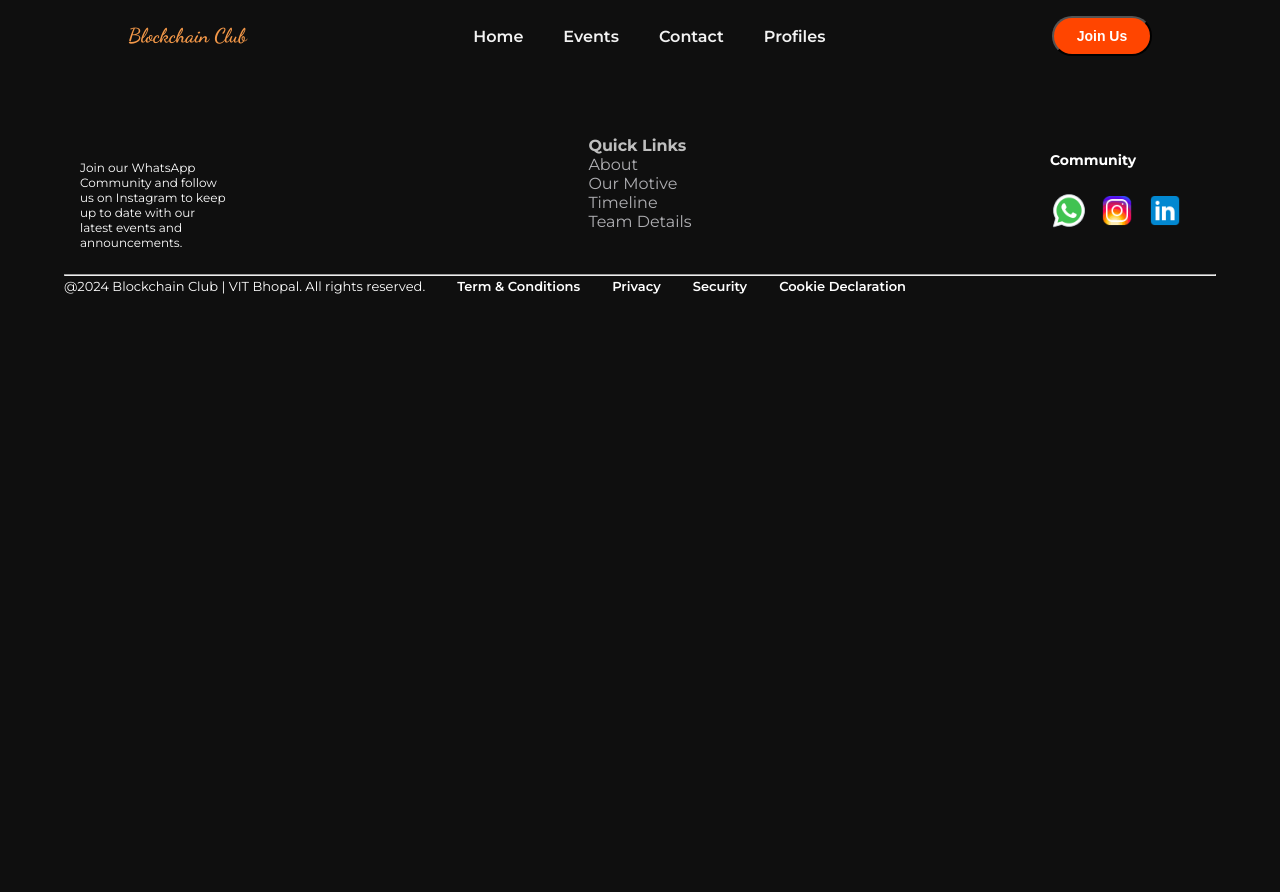
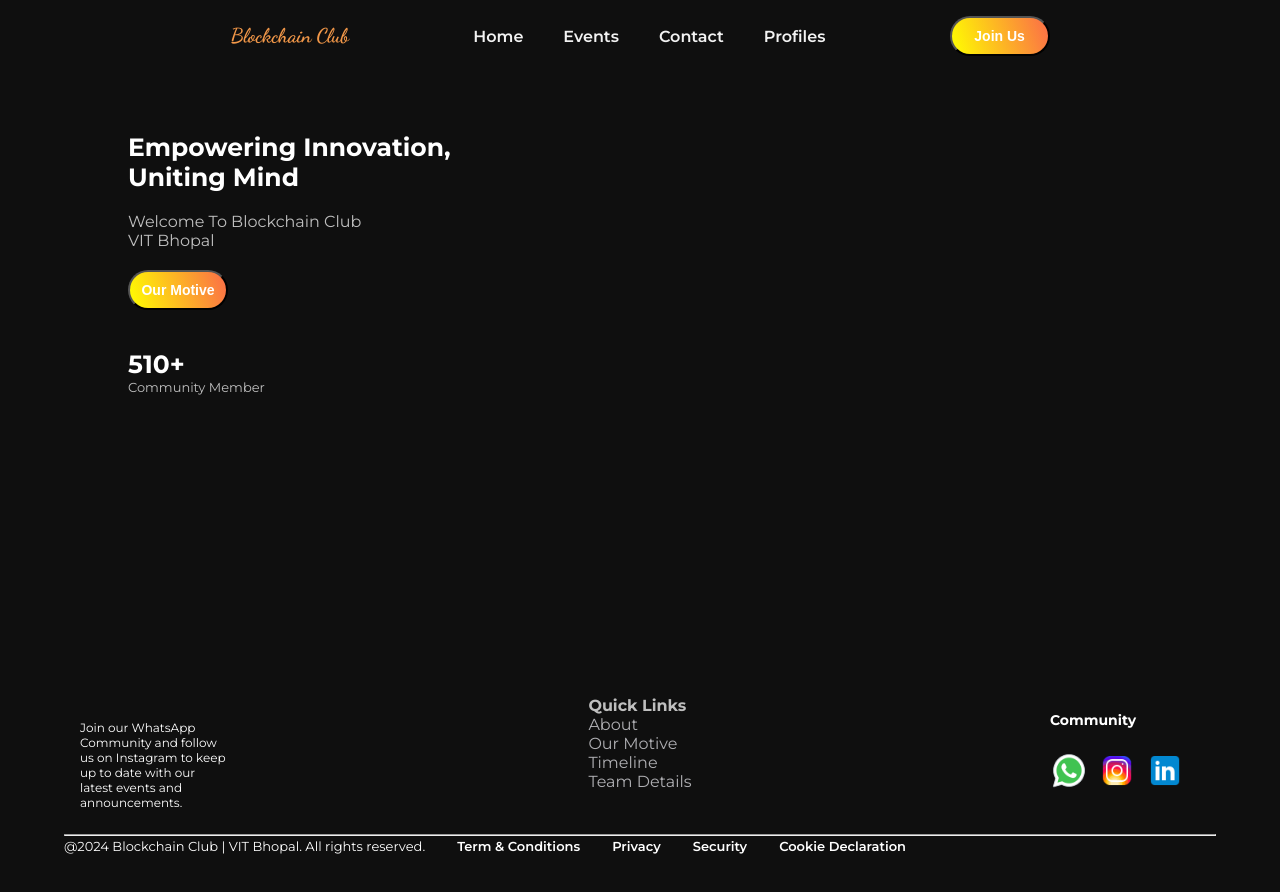
Before and after one commit to BlockChainVITB/BlockChain_VITB_Official, a React (Vite) app in the folder frontend/: page / in a window 1280 px wide. Shown: the top 892 px of the page. Before the commit the page ends 800 px from the top, so only its background shows below. Built offline with nearby package versions, Linux system fonts and the light colour scheme.

Commit message:
herosection

```diff
--- a/frontend/src/App.jsx
+++ b/frontend/src/App.jsx
@@ -3,11 +3,13 @@ import { Route, Routes } from "react-router-dom";
 import Navbar from './components/Navbar';
 import Footer from './components/Footer';
 import { Events, Contact, Home, Profiles } from "./components/pages";
+import HeroSection from './components/pages/HeroSection';
 
 function App() {
   return (
     <div className='App'>
       <Navbar />
+      <HeroSection />
       <Routes>
         <Route path="/" element={<Home />} />
         <Route path="/events" element={<Events />} />
--- a/frontend/src/components/Navbar.css
+++ b/frontend/src/components/Navbar.css
@@ -74,7 +74,7 @@
   font-weight: bolder;
   font-size: 14px;
   border-radius: 25px;
-  background: orangered;
+  background-image: linear-gradient(72deg, #FFFF00, #FB6D48);
   padding: 20px, 40px, 21px, 40px;
   width: 100px;
   height: 40px;
@@ -84,7 +84,7 @@
 }
 
 .navBtn:hover {
-  color: #F57D1F;
+  color: var(--first-color);
   transition: all;
   transition-duration: 200ms;
 }
--- a/frontend/src/components/Navbar.jsx
+++ b/frontend/src/components/Navbar.jsx
@@ -1,6 +1,7 @@
 import React, { useState } from "react";
 import { NavLink } from "react-router-dom";
 import { IoClose, IoMenu } from "react-icons/io5";
+
 import "./Navbar.css";
 
 const Navbar = () => {
@@ -18,7 +19,7 @@ const Navbar = () => {
   return (
     <header className="header">
       <nav className="nav container">
-        <NavLink to="/" className="nav__logo">
+        <NavLink className="nav__logo">
           Blockchain Club
         </NavLink>
 
--- /dev/null
+++ b/frontend/src/components/pages/HeroSection.css
@@ -0,0 +1,58 @@
+.container {
+    width: 80%;
+    top: 0px;
+    left: 0;
+    background-color: transparent;
+    z-index: var(--z-fixed);
+    margin: 0 auto;
+}
+
+.content {
+    display: flex;
+    flex-direction: column;
+    gap: 20px;
+    width: 60%;
+    top: 60px;
+    position: relative;
+    height: 560px;
+
+}
+
+.heading {
+    width: 350px;
+    font-size: 25px;
+    color: white;
+    font-weight: bold;
+
+}
+
+.btn-join-now {
+    color: white;
+    /* padding-left: 1rem;
+        padding-right: 1rem; */
+    font-weight: bolder;
+    font-size: 14px;
+    border-radius: 25px;
+    background-image: linear-gradient(72deg, #FFFF00, #FB6D48);
+    padding: 20px, 40px, 21px, 40px;
+    width: 100px;
+    height: 40px;
+    /* background-color: rgb(245, 205, 7); */
+    border-radius: 9999PX;
+    align-content: center;
+}
+
+.para {
+    width: 260px;
+
+}
+
+.number {
+    font-weight: bold;
+    font-size: 25px;
+    color: white;
+}
+
+.text {
+    font-size: 13px;
+}
--- /dev/null
+++ b/frontend/src/components/pages/HeroSection.jsx
@@ -0,0 +1,40 @@
+import './HeroSection.css';
+function HeroSection() {
+    return (
+        <div className="container">
+            <div className="content">
+                <div className="heading">Empowering Innovation, Uniting Mind</div>
+
+                <div className="para">
+                    Welcome To Blockchain Club VIT Bhopal
+                </div>
+
+                <div className="button-container">
+                    <a href="/">
+                        <button className="btn-join-now">Our Motive</button>
+                    </a>
+                    <i></i>
+
+                </div>
+                <div className="banner">
+                    <div className="image-container">
+                        <img src="" alt="" />
+                    </div>
+                    <div className="banner-content">
+                        <div className="number">510+</div>
+                        <div className="text">Community Member</div>
+
+                    </div>
+
+
+                </div>
+
+
+
+            </div>
+
+        </div>
+    );
+}
+
+export default HeroSection;
--- a/frontend/src/index.css
+++ b/frontend/src/index.css
@@ -25,6 +25,7 @@ body {
     background-color: var(--body-color);
     color: var(--text-color);
     font-family: var(--body-font);
+    overflow-x: hidden;
 }
 
 ul {
```
Also changed, not shown: frontend/public/logo.jpg (added), 1 other file (tests, documents, lock files or other folders). Lines whose indentation alone changed are shown as unchanged.
